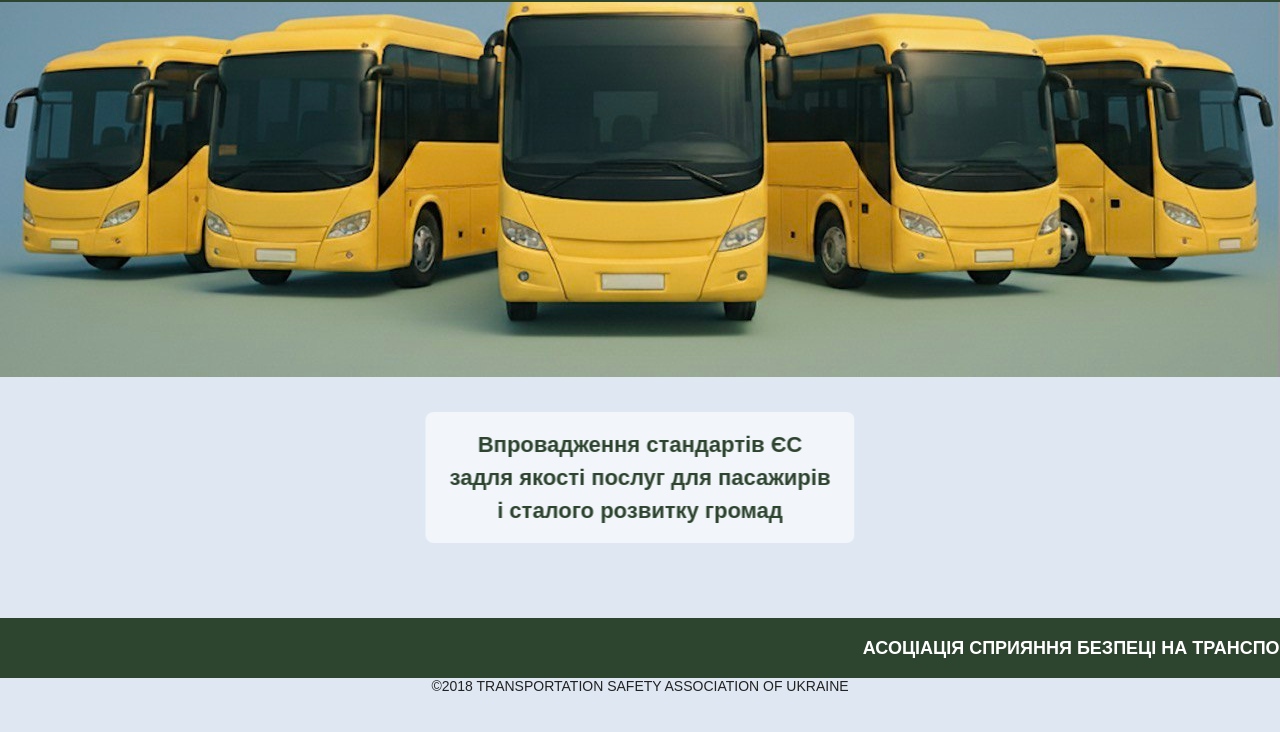
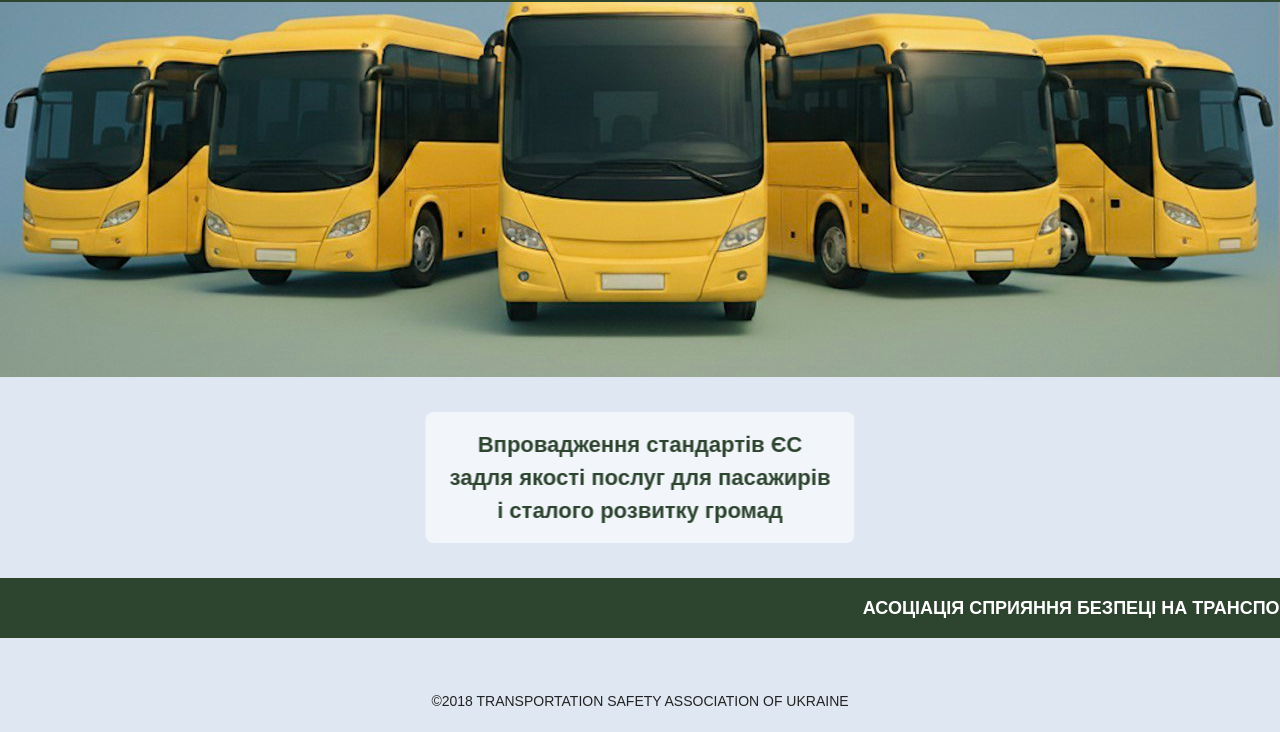
Before and after one commit to transportsafetyua-ux/tsau-site-3003, a plain HTML site: page tsau-site-3003/Home/index.html in a window 1280 px wide. Shown: the part 68-800 px from the top of the page. Drawn offline with Linux system fonts and the light colour scheme; files that its build step writes are made by us from their sources.

Commit message:
Update index.html

```diff
--- a/tsau-site-3003/Home/index.html
+++ b/tsau-site-3003/Home/index.html
@@ -4,7 +4,7 @@
   <meta charset="UTF-8" />
   <meta name="viewport" content="width=device-width, initial-scale=1.0"/>
   <title>Асоціація сприяння безпеці на транспорті України</title>
-
+<link rel="stylesheet" href="site.css">
   <style>
     :root{
       --text:#111827;
```
